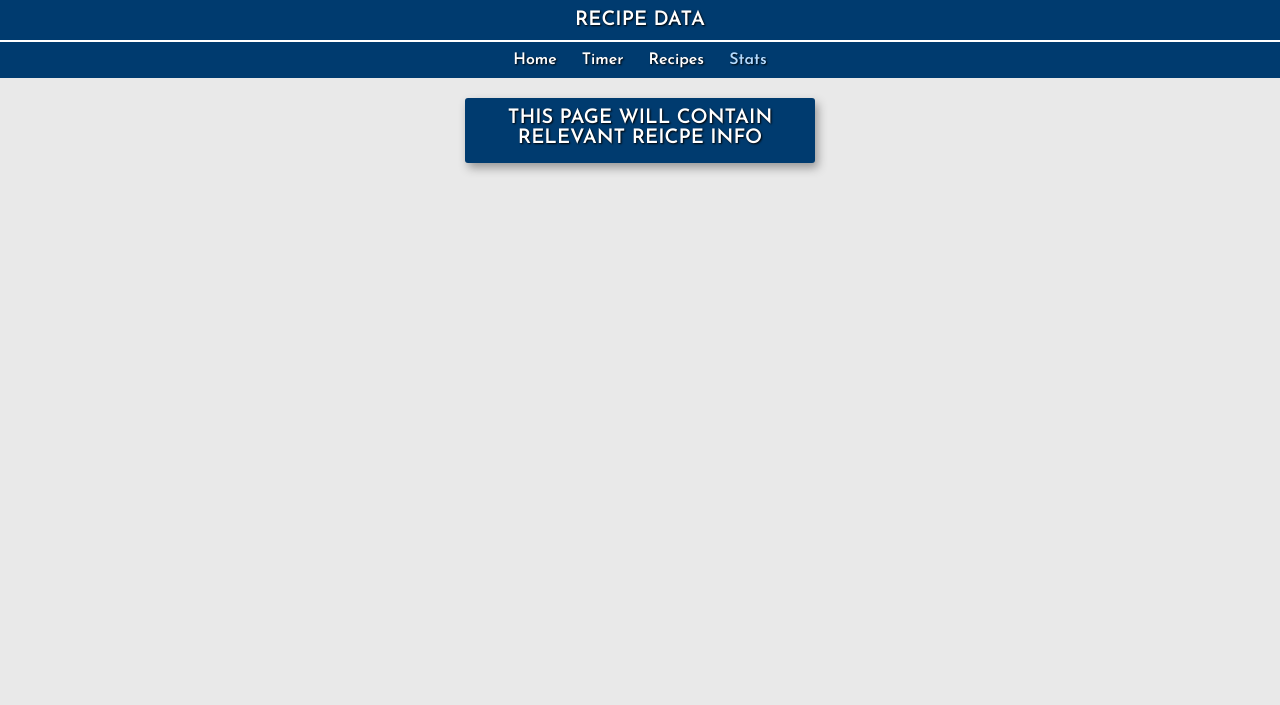
After one commit to hughest64/brew-app, a Flask app: page /stats in a window 1280 px wide. The commit adds this page. Shown: the top 705 px of the page. Run offline with Flask 2, Linux system fonts and the light colour scheme.

Commit message:
deprecated set page and added stats page, deleted script.js

```diff
--- a/app.py
+++ b/app.py
@@ -51,10 +51,10 @@ def index():
     return render_template('index.html', data=data, **extension)
 
 
-@app.route('/set')
-def set():
+@app.route('/stats')
+def stats():
     query = new_url()
-    return render_template('set.html', query=query)
+    return render_template('stats.html', query=query)
 
 
 @app.route('/timer')
--- a/static/styles.css
+++ b/static/styles.css
@@ -98,7 +98,7 @@ CONTENT
     width: 90%;
     max-width: 350px;
     margin: 0 auto 20px;
-    padding: 10px 0;
+    padding: 10px 10px;
     border-radius: 3px;
     box-shadow:
       3px 5px 10px #999;
--- a/templates/layout.html
+++ b/templates/layout.html
@@ -32,8 +32,8 @@
                 <li><a href="/recipes" {% if request.path == "/recipes" %}
                     class="current-page" {% endif %}>Recipes</a>
                 </li>
-                <li><a href="/set" {% if request.path == "/set" %}
-                    class="current-page" {% endif %}>Set</a>
+                <li><a href="/stats" {% if request.path == "/stats" %}
+                    class="current-page" {% endif %}>Stats</a>
                 </li>
             </ul>
         </nav>
--- /dev/null
+++ b/templates/stats.html
@@ -0,0 +1,14 @@
+<!-- this will be deprecated once we make a modal!!! -->
+{% extends 'layout.html' %}
+{%  block header %}<h2 class="name">Recipe Data</h2>{% endblock %}
+{% block content %}
+<form action="/timer">
+    <div class="wrapper">
+        <div class="container">
+            <h3 class="container-heading">
+                This page will contain relevant reicpe info
+            </h3>
+        </div>
+    </div>
+</form>
+{% endblock %}
```
Also changed, not shown: static/script.js (deleted, +0 -28 lines), templates/set.html (deleted, +0 -17 lines).
